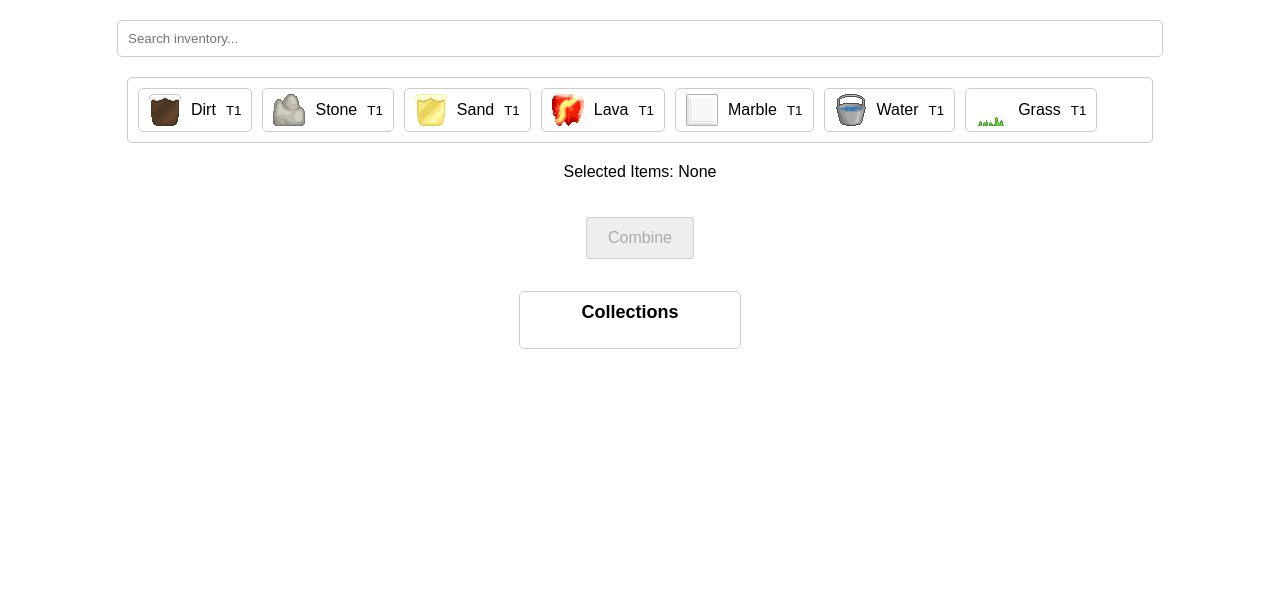
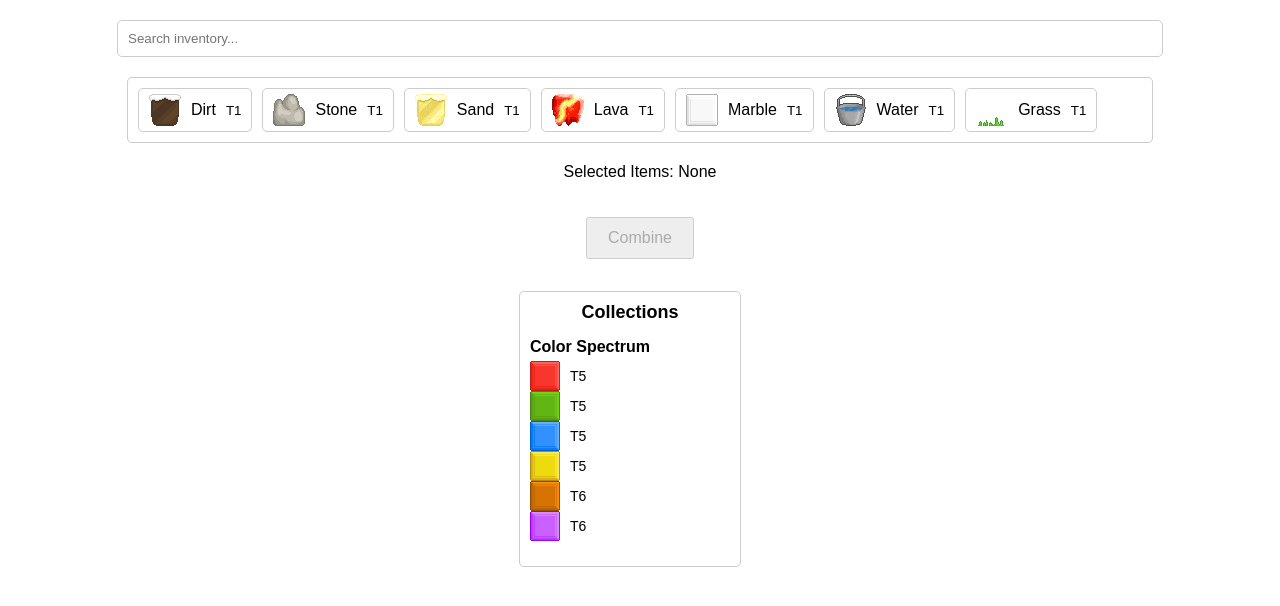
Before and after one commit to Alito24/growtopia_combiner, a plain HTML site: page index.html in a window 1280 px wide. Shown: the part 78-684 px from the top of the page. Drawn offline with Linux system fonts and the light colour scheme.

Commit message:
Update index.html

```diff
--- a/index.html
+++ b/index.html
@@ -132,6 +132,7 @@
 
     <script src="index.js"></script>
     <script src="combinations.js"></script>
+    <script src="collections.js"></script>
 
     <script>
 
```
